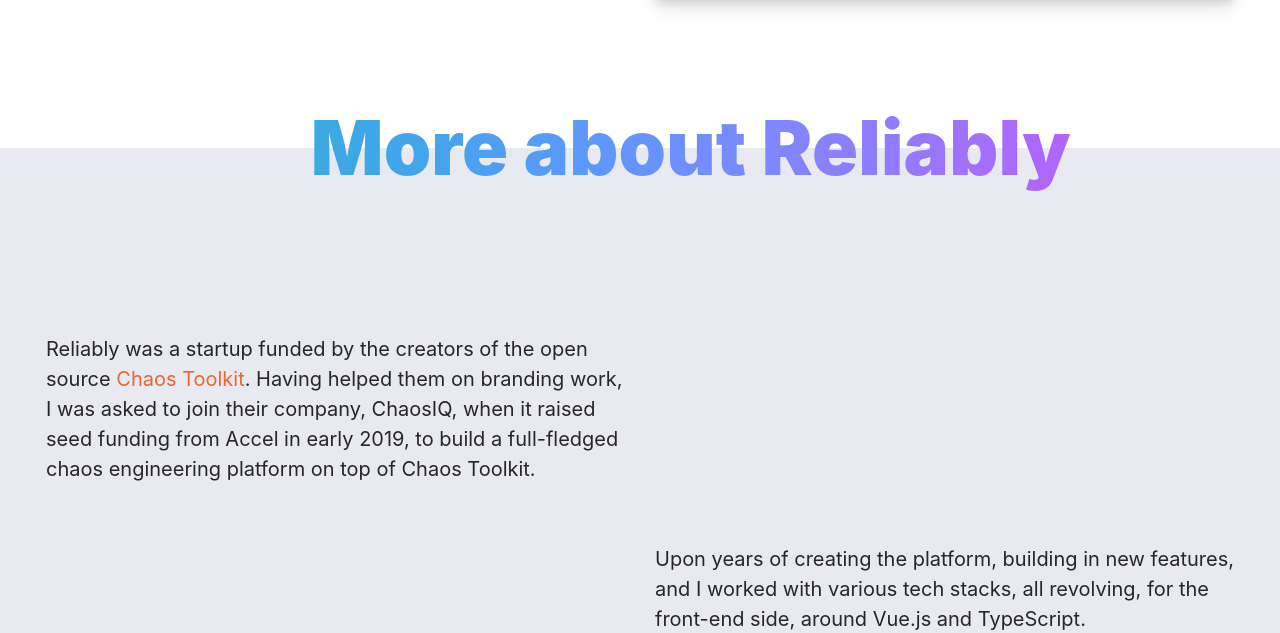
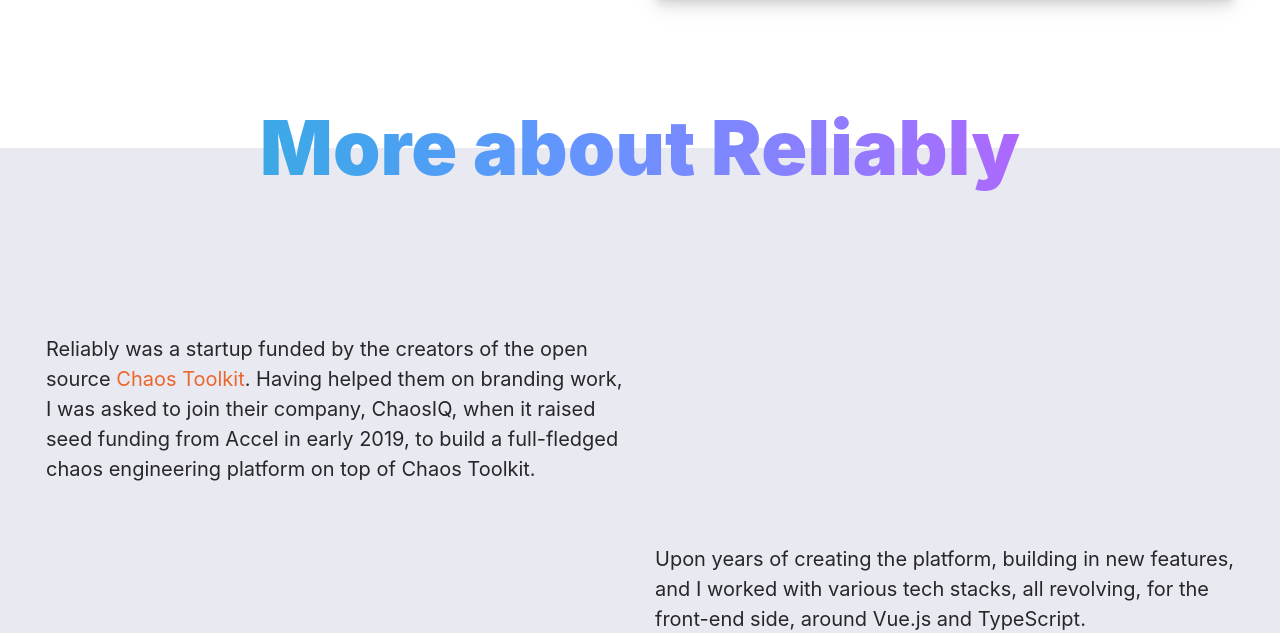
Before and after one commit to mperrien/perrien.fr, an Astro site: page /experiment-builder in a window 1280 px wide. Shown: the part 2729-3362 px from the top of the page. Built offline with nearby package versions, Linux system fonts and the light colour scheme; Astro itself is replaced by a stand-in of ours; some icons are missing; a web font is replaced by a local one.

Commit message:
Fix title
Signed-off-by: Marc Perrien <marc@bluelimes.dev>

```diff
--- a/src/components/home/articles/ReliablyMore.astro
+++ b/src/components/home/articles/ReliablyMore.astro
@@ -201,10 +201,7 @@
     }
 
     .reliablyTitle {
-    }
-
-    .reliablyTitle {
-      grid-column: 2 / span 12;
+      grid-column: 1 / span 12;
 
       margin-top: calc(-1 * var(--space-large));
 
```
